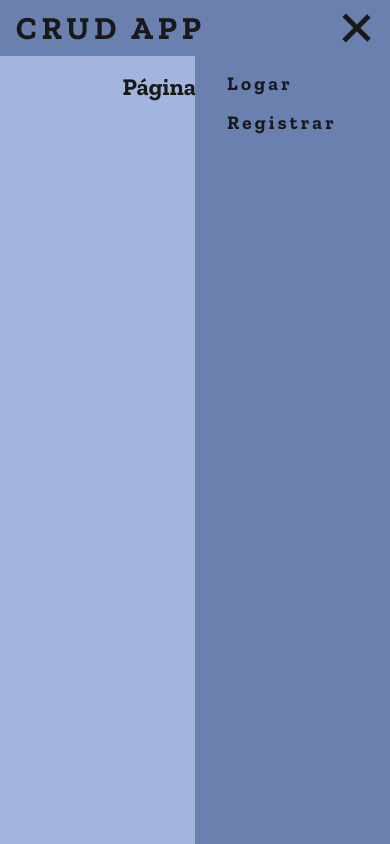
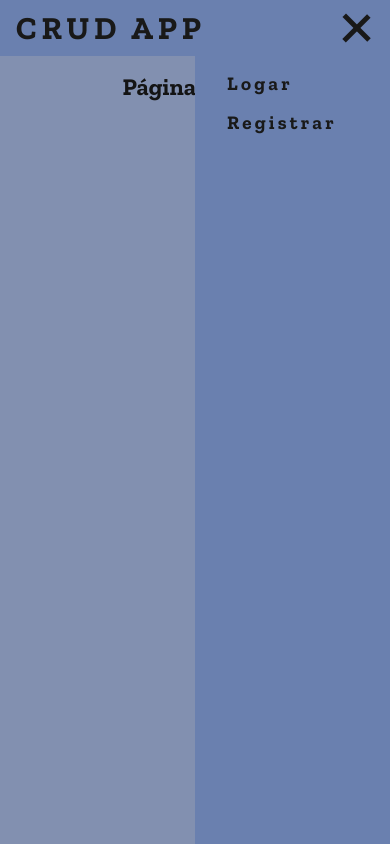
Before and after one commit to viniciuslucas95/CRUD-App, a React (Create React App) app in the folder client/: page / in a window 390 px wide. Both pictures are taken after a click on the button 356 px from the left and 28 px from the top of the page. Built offline with nearby package versions, Linux system fonts and the light colour scheme.

Commit message:
added block screen

```diff
--- a/client/src/App.js
+++ b/client/src/App.js
@@ -6,6 +6,8 @@ import HomePage from './components/HomePage';
 import Register from './components/Register';
 import Login from './components/Login';
 import UsersList from './components/UsersList';
+import SideNavProvider from './Providers/SideNavProvider';
+import BlockScreen from './components/BlockScreen';
 import { UserContext } from './Providers/UserProvider';
 
 import GlobalStyle from './styles/Global';
@@ -18,25 +20,28 @@ export default function App() {
     <BrowserRouter>
       <Theme>
         <GlobalStyle />
-        <Route path='/' component={Header} />
+        <SideNavProvider>
+          <Route path='/' component={Header} />
+          <BlockScreen />
+        </SideNavProvider>
         <Switch>
           <Route path='/' exact component={HomePage} />
           <Route path='/register'>
-            {token === null ? (
+            {!token ? (
               <Route path='/register' component={Register} />
             ) : (
               <Redirect to='/' />
             )}
           </Route>
           <Route path='/user/list'>
-            {token !== null ? (
+            {token ? (
               <Route path='/user/list' component={UsersList} />
             ) : (
               <Redirect to='/' />
             )}
           </Route>
           <Route path='/login'>
-            {token === null ? (
+            {!token ? (
               <Route path='/login' component={Login} />
             ) : (
               <Redirect to='/' />
--- /dev/null
+++ b/client/src/Providers/SideNavProvider.js
@@ -0,0 +1,13 @@
+import React, { useState, createContext } from 'react';
+
+export const SideNavContext = createContext();
+
+export default function SideNavProvider({ children }) {
+  const [sideNav, setSideNav] = useState(false);
+
+  return (
+    <SideNavContext.Provider value={{ sideNav, setSideNav }}>
+      {children}
+    </SideNavContext.Provider>
+  );
+}
--- /dev/null
+++ b/client/src/components/BlockScreen.js
@@ -0,0 +1,15 @@
+import React, { useContext } from 'react';
+
+import { SideNavContext } from '../Providers/SideNavProvider';
+
+import { BlockScreenStyle } from '../styles/BlockScreen';
+
+export default function BlockScreen() {
+  const { sideNav, setSideNav } = useContext(SideNavContext);
+
+  return (
+    <>
+      {sideNav ? <BlockScreenStyle onClick={() => setSideNav(false)} /> : null}
+    </>
+  );
+}
--- a/client/src/components/Header/Header.js
+++ b/client/src/components/Header/Header.js
@@ -1,22 +1,19 @@
-import React, { useEffect, useState } from 'react';
+import React, { useContext } from 'react';
 
 import MenuIcon from './MenuIcon';
 import NavBar from './NavBar';
 
 import { HeaderStyle } from '../../styles/Header';
+import { SideNavContext } from '../../Providers/SideNavProvider';
 
 export default function Header({ location }) {
-  const [width, setWidth] = useState(window.innerWidth);
-  const [sideNav, setSideNav] = useState(false);
+  const { sideNav, setSideNav } = useContext(SideNavContext);
 
-  useEffect(() => {
-    function updateWidth() {
-      setWidth(window.innerWidth);
-      setSideNav(false);
-    }
+  function UpdateScreenSize() {
+    setSideNav(false);
+  }
 
-    window.addEventListener('resize', updateWidth);
-  });
+  window.addEventListener('resize', UpdateScreenSize);
 
   return (
     <HeaderStyle>
--- /dev/null
+++ b/client/src/styles/BlockScreen.js
@@ -0,0 +1,11 @@
+import styled from 'styled-components';
+
+export const BlockScreenStyle = styled.div`
+  position: fixed;
+  top: 3.5rem;
+  left: 0;
+  background-color: rgba(0, 0, 0, 0.2);
+  width: 100vw;
+  height: 100vh;
+  z-index: 1;
+`;
--- a/client/src/styles/Header.js
+++ b/client/src/styles/Header.js
@@ -2,10 +2,12 @@ import styled, { css } from 'styled-components';
 
 export const HeaderStyle = styled.header`
   display: flex;
-  height: 3.5rem;
   justify-content: space-between;
   align-items: center;
+  position: relative;
+  z-index: 2;
   background-color: ${({ theme }) => theme.colors.headerBackground};
+  height: 3.5rem;
   padding: 0.5rem 2rem;
 
   h1 {
```
